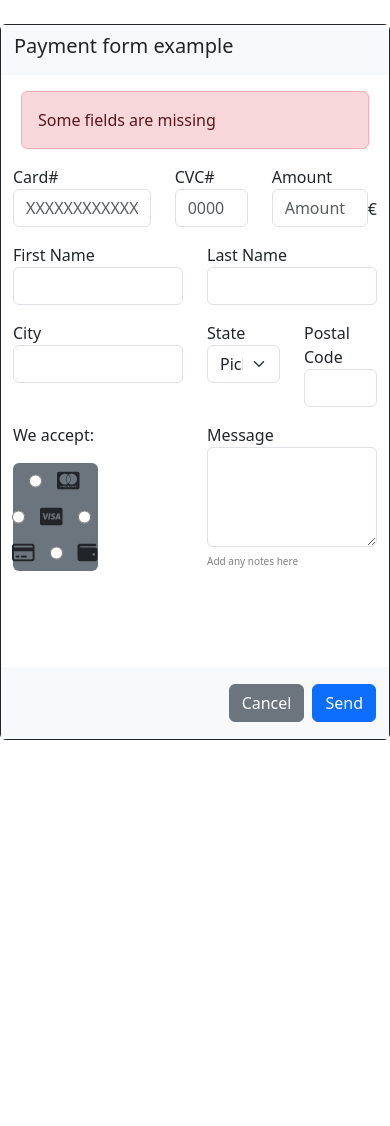
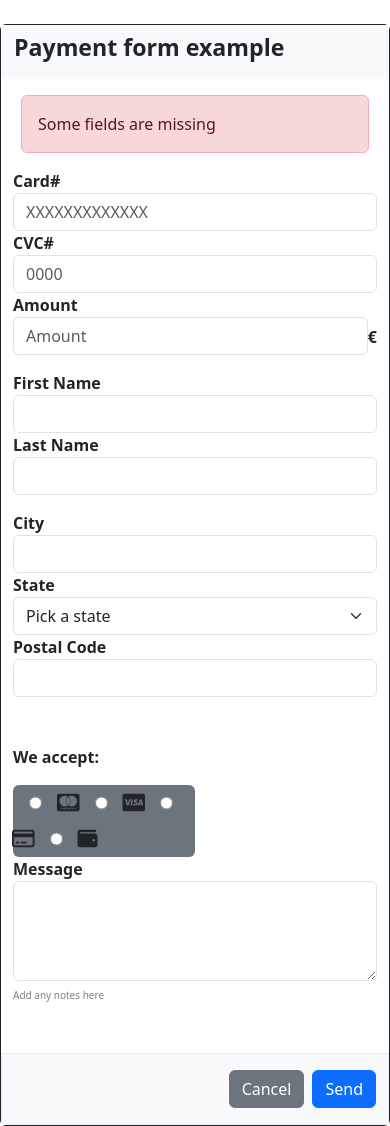
Before and after one commit to 4GeeksAcademy/JockerAG-HTML5FORM, a plain HTML site: page index.html in a window 390 px wide. Before the commit the page ends 844 px from the top, so only its background shows below. Drawn offline with nearby package versions, Linux system fonts and the light colour scheme.

Commit message:
Form mejorado y responsive

```diff
--- a/index.html
+++ b/index.html
@@ -14,7 +14,7 @@
     <form action="#">
         <div class="row border border-light bg-light py-2">
             <div class="col">
-                <h1 class="fs-5">Payment form example</h1>
+                <h1 class="fs-3 fw-bold">Payment form example</h1>
             </div>
         </div>
     <!--ALERT-->
@@ -25,20 +25,20 @@
         </div>
     <!--BODY FORM-->
         <div class="row">
-                <div class="col-5">
+                <div class="col-md-5 fw-bold">
                 <label for="card">Card#</label>
                 <br>
                 <input class="form-control" type="text" id="card" placeholder="XXXXXXXXXXXXX">
                 </div>
 
 
-                <div class="col-3">
+                <div class="col-md-3 fw-bold">
                 <label for="CodigoCVC">CVC#</label>
                 <br>
                 <input class="form-control" type="text" id="CodigoCVC" placeholder="0000">
                 </div>
 
-                <div class="col-4">
+                <div class="col-md-4 fw-bold">
                     <label for="cash">Amount</label>
                     <div class="group d-flex">
                         <input   class="form-control" type="text" id="cash" placeholder="Amount">
@@ -51,11 +51,11 @@
         </div>
 
             <div class="row pt-3">
-                <div class="col-6">
+                <div class="col-md-6 fw-bold">
                     <label for="Nombre">First Name</label>
                     <input type="text" id="Nombre" class="form-control">
                 </div>
-                <div class="col-6">
+                <div class="col-md-6 fw-bold">
                     <label for="Apellidos">Last Name</label>
                     <br>
                     <input type="text" id="Apellidos" class="form-control">
@@ -63,13 +63,13 @@
             </div>
 
             <div class="row pt-3">
-                <div class="col-6">
+                <div class="col-md-6 fw-bold">
                     <label for="Ciudad">City</label>
                     <br>
                     <input type="text" class="form-control">
                 </div>
-                <div class="col-3">
-                    <label for="provincia">State</label>
+                <div class="col-md-3">
+                    <label for="provincia" class="fw-bold">State</label>
                     <br>
                     <select name="provincias" id="provincia" class="form-select">
                         <option value="provincias">Pick a state</option>
@@ -78,14 +78,14 @@
                         <option value="provincias">Madrid</option>
                     </select>
                 </div>
-                <div class="col-3">
+                <div class="col-md-3 fw-bold">
                     <label for="CP">Postal Code</label>
                     <br>
                     <input type="text" id="CP" class="form-control">
                 </div>
             </div>
-            <div class="row pt-3 pb-5">
-                <div class="col-6">
+            <div class="row pt-5  ">
+                <div class="col-md-6 fw-bold">
                     <label for="pagos">We accept:</label>
 
                     <div class="pt-3 w-50 ">
@@ -98,8 +98,8 @@
                     </div>
                 </div>
 
-                <div class="col-6 pb-5">
-                    <label for="Mensaje">Message</label>
+                <div class="col-md-6 pb-5">
+                    <label class="fw-bold" for="Mensaje">Message</label>
                     <br>
                     <textarea  class="form-control" name="Mensaje" id="" cols="30" rows="10" style="height:100px"></textarea>
                     <abbr class="abreviatura">Add any notes here</abbr>
@@ -110,12 +110,18 @@
             <!-- FOOTER -->
 
 
-            <div class="row border border-light py-3 bg-light ">
+            <div class="row border border-light-subtle py-3 bg-light ">
                 <div class="col d-flex justify-content-end gap-2">
                     <button type="button" class="btn btn-secondary">Cancel</button>
                     <button type="button" class="btn btn-primary">Send</button>
                 </div>
             </div>
+
+
+        </form>
+
+
+    </div>
 
 
 
@@ -125,12 +131,6 @@
 
 
 
-
-    </form>
-
-
-</div>
-
 </body>
 <script src="https://cdn.jsdelivr.net/npm/bootstrap@5.3.2/dist/js/bootstrap.bundle.min.js" integrity="sha384-C6RzsynM9kWDrMNeT87bh95OGNyZPhcTNXj1NW7RuBCsyN/o0jlpcV8Qyq46cDfL" crossorigin="anonymous"></script>
 </html>
```
